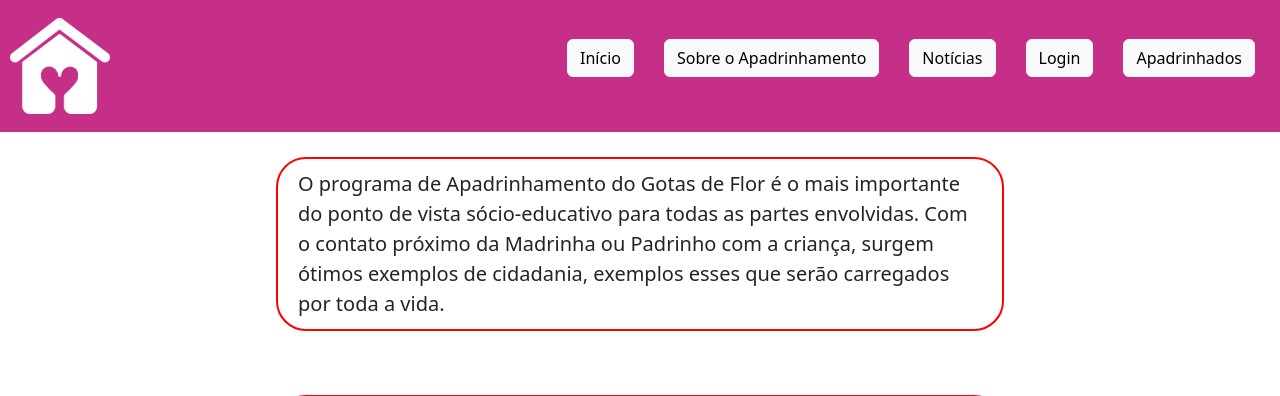
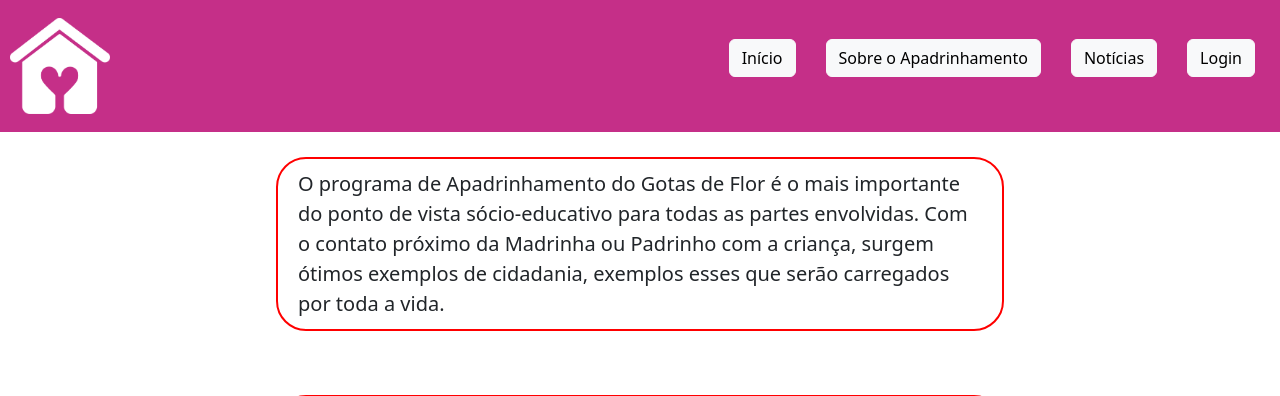
Before and after one commit to Zabbak/G10, a Django app: page /apadrinhamento in a window 1280 px wide. Shown: the top 396 px of the page. Run offline with Django 4.2, Linux system fonts and the light colour scheme.

Commit message:
Troca de botão

```diff
--- a/projetosg10app/templates/apadrinhamento.html
+++ b/projetosg10app/templates/apadrinhamento.html
@@ -34,11 +34,6 @@
                     <button type="button" class="btn btn-light">Login</button>
                 </a>
             </li>
-            <li>
-                <a href="/apadrinhados">
-                    <button type="button" class="btn btn-light">Apadrinhados</button>
-                </a>
-            </li>
         </ul>
 
     </nav>
```
